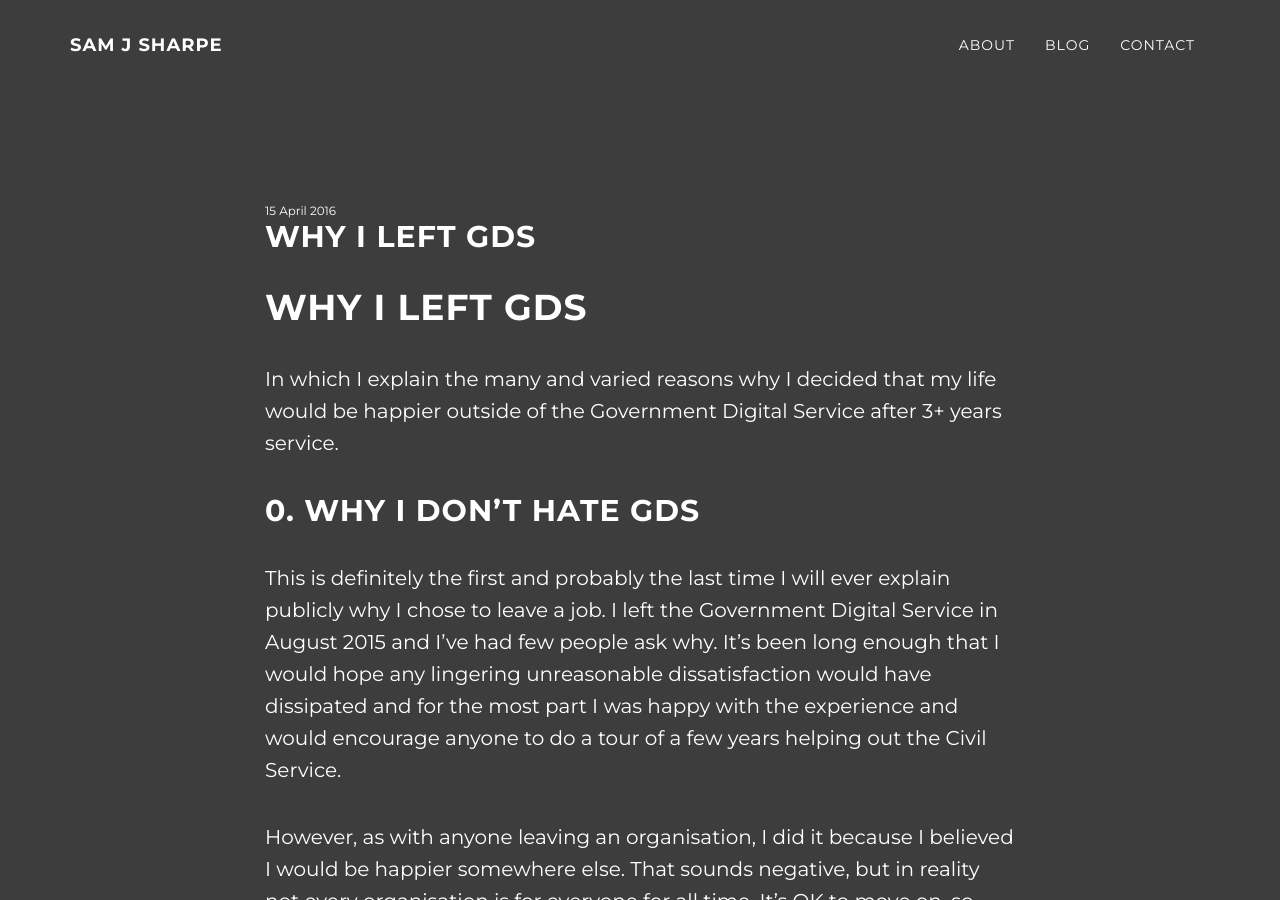
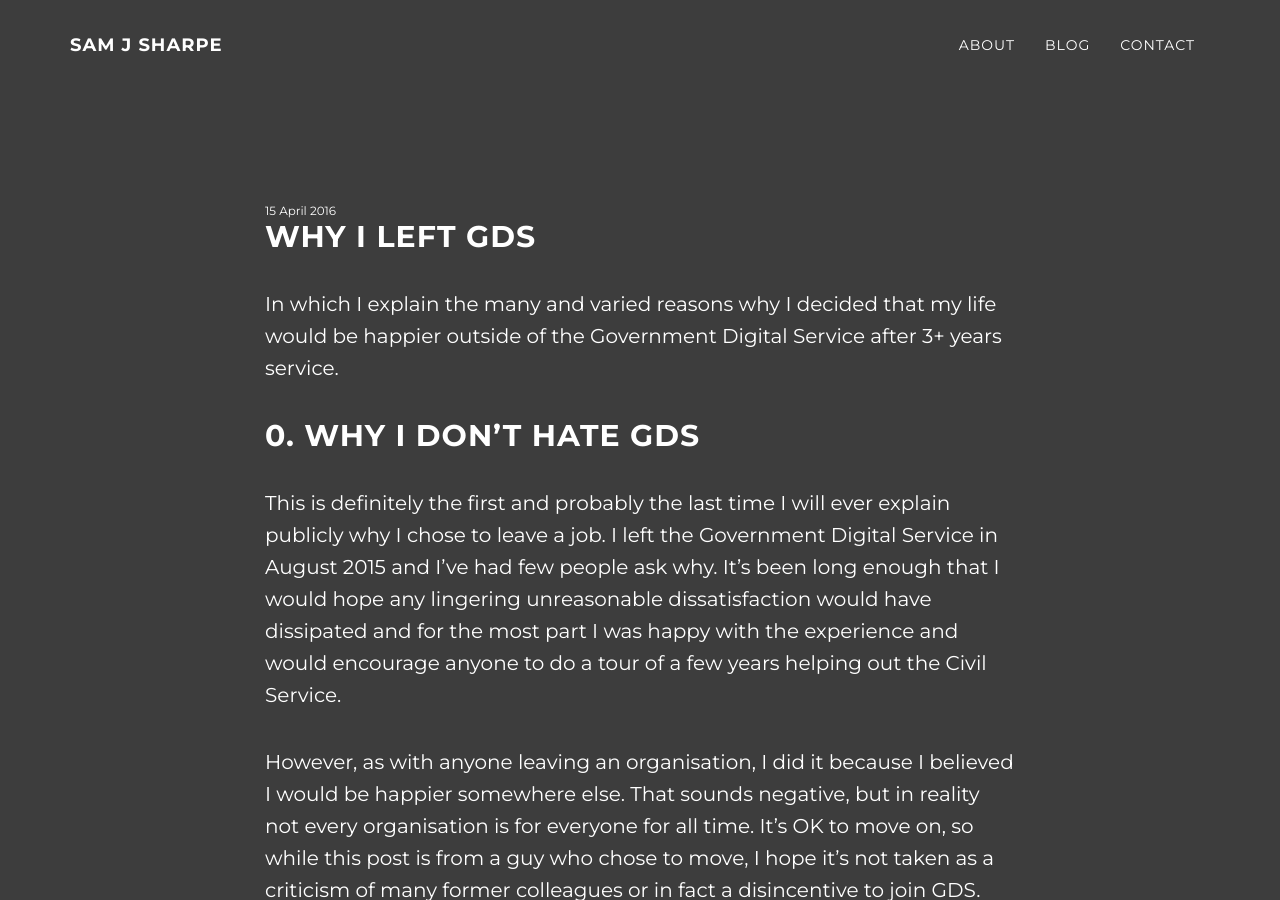
Before and after one commit to samjsharpe/samjsharpe.github.com, a Jekyll site: the page built from _posts/2016-04-15-why-I-left-the-Civil-Service.md, in a window 1280 px wide and 900 px high. Built offline with Jekyll 4.4.1, drawn with Linux system fonts in a browser that asks for light colours; nearby versions of some CDN libraries.

Commit message:
Correct the double-title

```diff
--- a/_posts/2016-04-15-why-I-left-the-Civil-Service.md
+++ b/_posts/2016-04-15-why-I-left-the-Civil-Service.md
@@ -2,8 +2,6 @@
 layout: post
 title: Why I left GDS
 ---
-# Why I left GDS
-
 In which I explain the many and varied reasons why I decided that my life would
 be happier outside of the Government Digital Service after 3+ years service.
 
```
